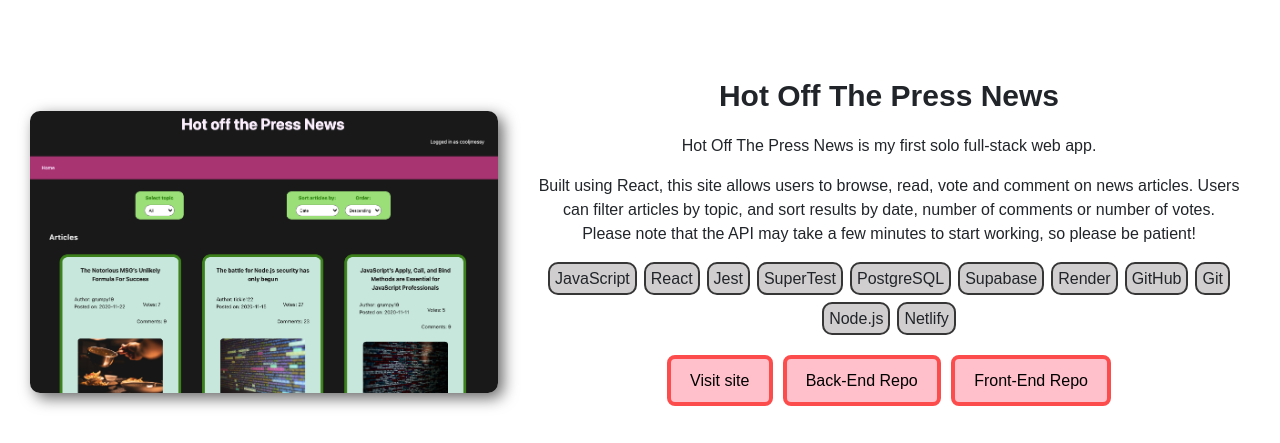
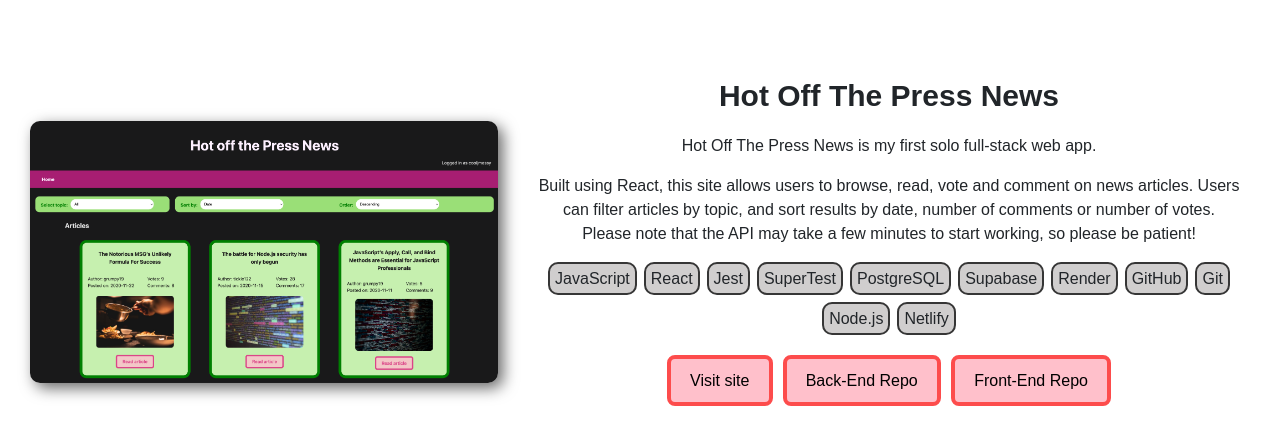
Before and after one commit to Clatherine/Portfolio, a React (Vite) app in the folder my-react-app/: page / in a window 1280 px wide. Shown: the part 1726-2169 px from the top of the page. Built offline with nearby package versions, Linux system fonts and the light colour scheme.

Commit message:
updated image for nc news

```diff
--- a/my-react-app/src/App.jsx
+++ b/my-react-app/src/App.jsx
@@ -34,10 +34,6 @@ function App() {
     if(windowWidth>=1000){
 setHeaderHeight(130)
     }
-    // if (headerRef.current) {
-    //   setHeaderHeight(headerRef.current.offsetHeight);
-    // }
-    // console.log(headerHeight, 'headerHeight')
   }, [ windowWidth, isToggleOpen]);
 
   useEffect(() => {
--- a/my-react-app/src/Components/Projects.jsx
+++ b/my-react-app/src/Components/Projects.jsx
@@ -104,7 +104,7 @@ function Projects() {
             >
               <img
                 className="project_image"
-                src="HotOffthePressNews.png"
+                src="NC-news-image.png"
                 alt="image of Hot Off the Press News site"
               />
             </a>
```
Also changed, not shown: my-react-app/public/NC-news-image.png (added).
